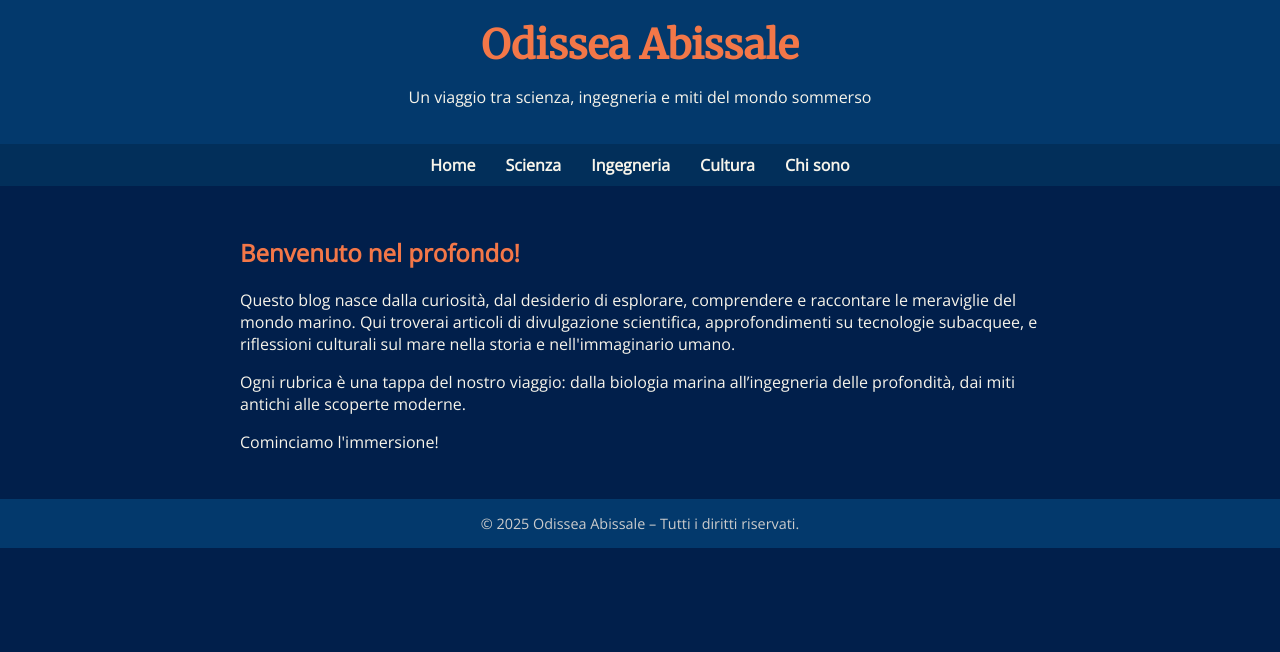
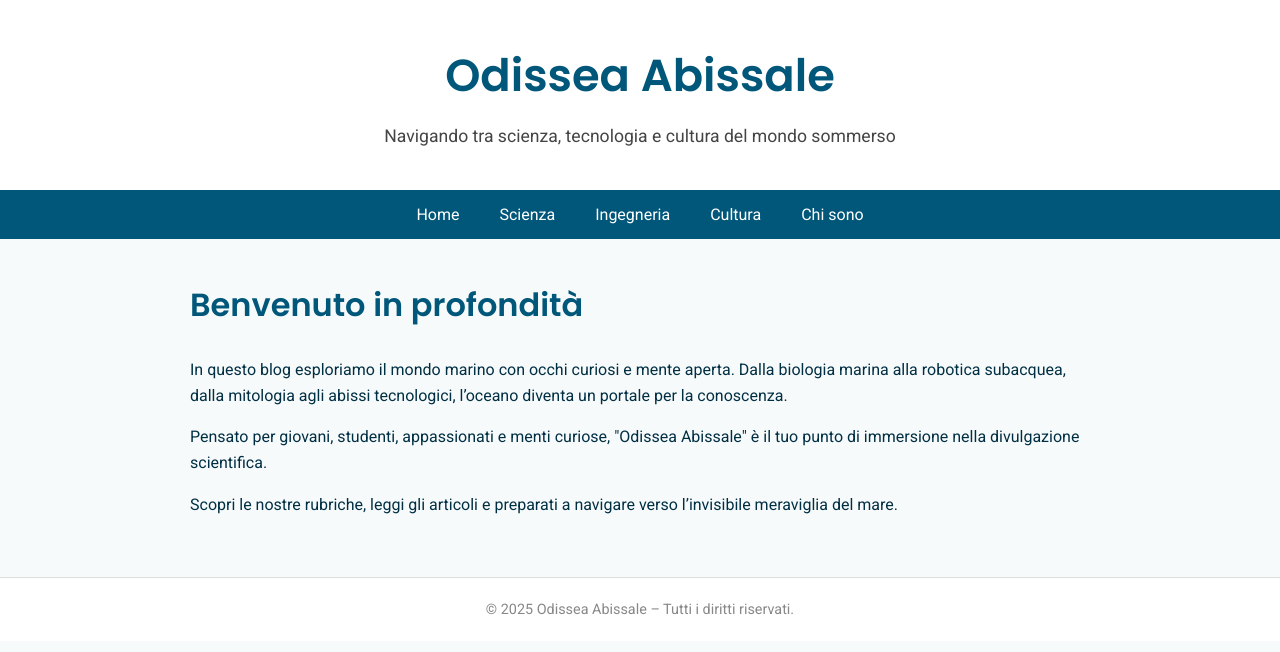
Before and after one commit to matteo-falace/tanit, a plain HTML site: page index.html in a window 1280 px wide. Drawn offline with nearby package versions, Linux system fonts and the light colour scheme.

Commit message:
Update index.html

```diff
--- a/index.html
+++ b/index.html
@@ -1,65 +1,82 @@
 <!DOCTYPE html>
 <html lang="it">
 <head>
-    <meta charset="UTF-8">
-    <meta name="viewport" content="width=device-width, initial-scale=1.0">
+  <meta charset="UTF-8" />
+  <meta name="viewport" content="width=device-width, initial-scale=1.0" />
   <title>Odissea Abissale</title>
-    <link href="https://fonts.googleapis.com/css2?family=Merriweather&family=Open+Sans&display=swap" rel="stylesheet">
+
+  <!-- Font moderni -->
+  <link href="https://fonts.googleapis.com/css2?family=Poppins:wght@600&family=Roboto&display=swap" rel="stylesheet">
+
   <style>
     body {
-            font-family: 'Open Sans', sans-serif;
+      font-family: 'Roboto', sans-serif;
       margin: 0;
-            background-color: #011f4b;
-            color: #f7f4ea;
+      background-color: #f7fafa;
+      color: #002f44;
+      line-height: 1.6;
     }
 
     header {
-            background-color: #03396c;
-            padding: 20px;
+      background-color: #ffffff;
+      padding: 40px 20px;
       text-align: center;
+      box-shadow: 0 2px 4px rgba(0, 47, 68, 0.1);
     }
 
     header h1 {
-            font-family: 'Merriweather', serif;
+      font-family: 'Poppins', sans-serif;
+      font-size: 2.8em;
+      color: #00577a;
+      margin: 0 0 10px;
+    }
+
+    header p {
+      font-size: 1.1em;
+      color: #444;
       margin: 0;
-            font-size: 2.5em;
-            color: #f37748;
     }
 
     nav {
-            background-color: #022f5a;
+      background-color: #00577a;
       display: flex;
       justify-content: center;
-            padding: 10px 0;
+      padding: 12px 0;
     }
 
     nav a {
-            color: #f7f4ea;
+      color: #ffffff;
       text-decoration: none;
-            margin: 0 15px;
-            font-weight: bold;
+      margin: 0 20px;
+      font-weight: 500;
+      transition: color 0.3s;
     }
 
     nav a:hover {
-            color: #f37748;
+      color: #ff6f61;
     }
 
     .content {
-            padding: 30px;
-            max-width: 800px;
-            margin: auto;
+      max-width: 900px;
+      margin: 40px auto;
+      padding: 0 20px;
     }
 
     .content h2 {
-            color: #f37748;
+      color: #00577a;
+      font-family: 'Poppins', sans-serif;
+      font-size: 2em;
+      margin-top: 0;
     }
 
     footer {
-            background-color: #03396c;
+      background-color: #ffffff;
       text-align: center;
-            padding: 15px;
+      padding: 20px;
       font-size: 0.9em;
-            color: #ccc;
+      color: #888;
+      border-top: 1px solid #ddd;
+      margin-top: 60px;
     }
   </style>
 </head>
@@ -67,7 +84,7 @@
 
   <header>
     <h1>Odissea Abissale</h1>
-        <p>Un viaggio tra scienza, ingegneria e miti del mondo sommerso</p>
+    <p>Navigando tra scienza, tecnologia e cultura del mondo sommerso</p>
   </header>
 
   <nav>
@@ -79,19 +96,19 @@
   </nav>
 
   <div class="content">
-        <h2>Benvenuto nel profondo!</h2>
+    <h2>Benvenuto in profondità</h2>
     <p>
-            Questo blog nasce dalla curiosità, dal desiderio di esplorare, comprendere e raccontare
-            le meraviglie del mondo marino. Qui troverai articoli di divulgazione scientifica,
-            approfondimenti su tecnologie subacquee, e riflessioni culturali sul mare nella storia
-            e nell'immaginario umano.
+      In questo blog esploriamo il mondo marino con occhi curiosi e mente aperta.
+      Dalla biologia marina alla robotica subacquea, dalla mitologia agli abissi tecnologici,
+      l’oceano diventa un portale per la conoscenza.
     </p>
     <p>
-            Ogni rubrica è una tappa del nostro viaggio: dalla biologia marina all’ingegneria delle profondità,
-            dai miti antichi alle scoperte moderne.
+      Pensato per giovani, studenti, appassionati e menti curiose, "Odissea Abissale"
+      è il tuo punto di immersione nella divulgazione scientifica.
     </p>
     <p>
-            Cominciamo l'immersione!
+      Scopri le nostre rubriche, leggi gli articoli e preparati a navigare verso
+      l’invisibile meraviglia del mare.
     </p>
   </div>
 
```
Lines whose indentation alone changed are shown as unchanged.
